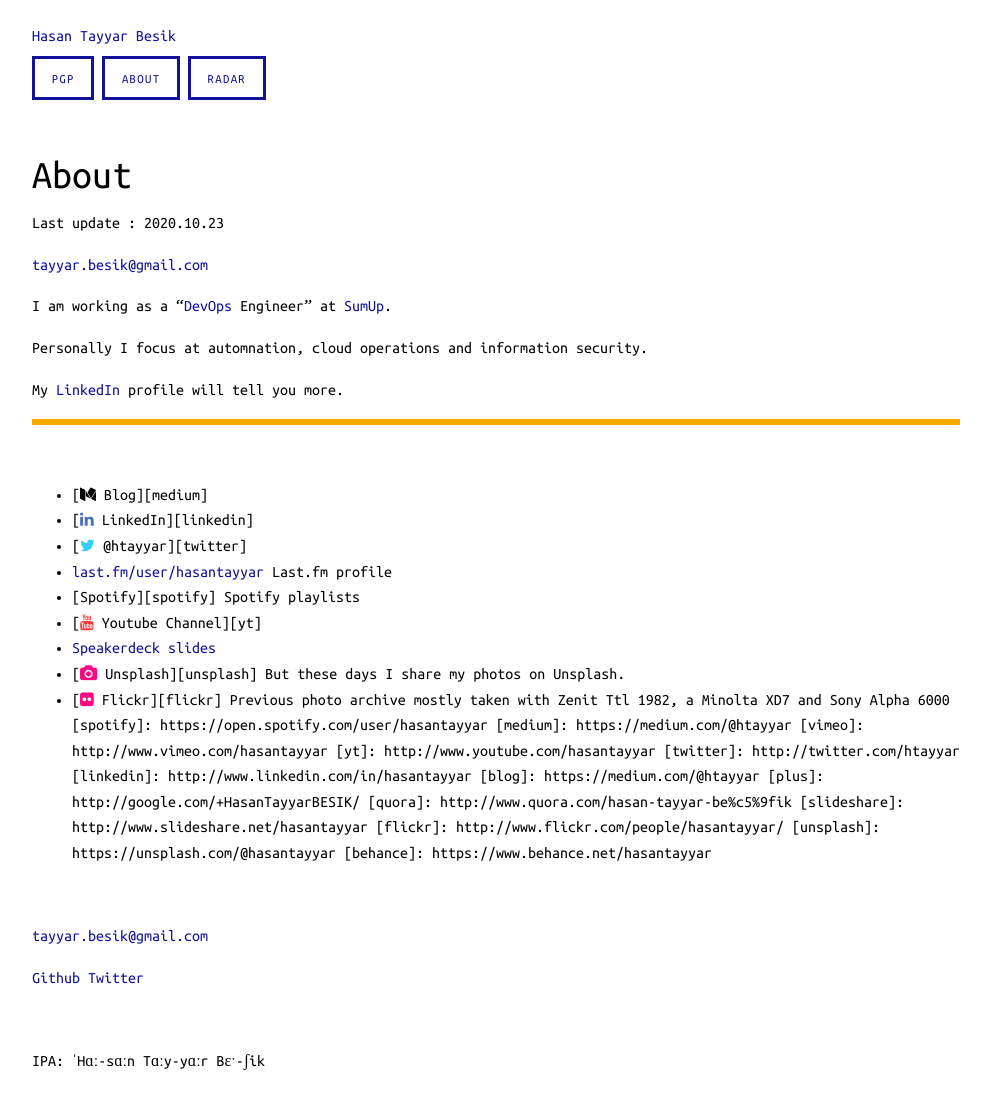
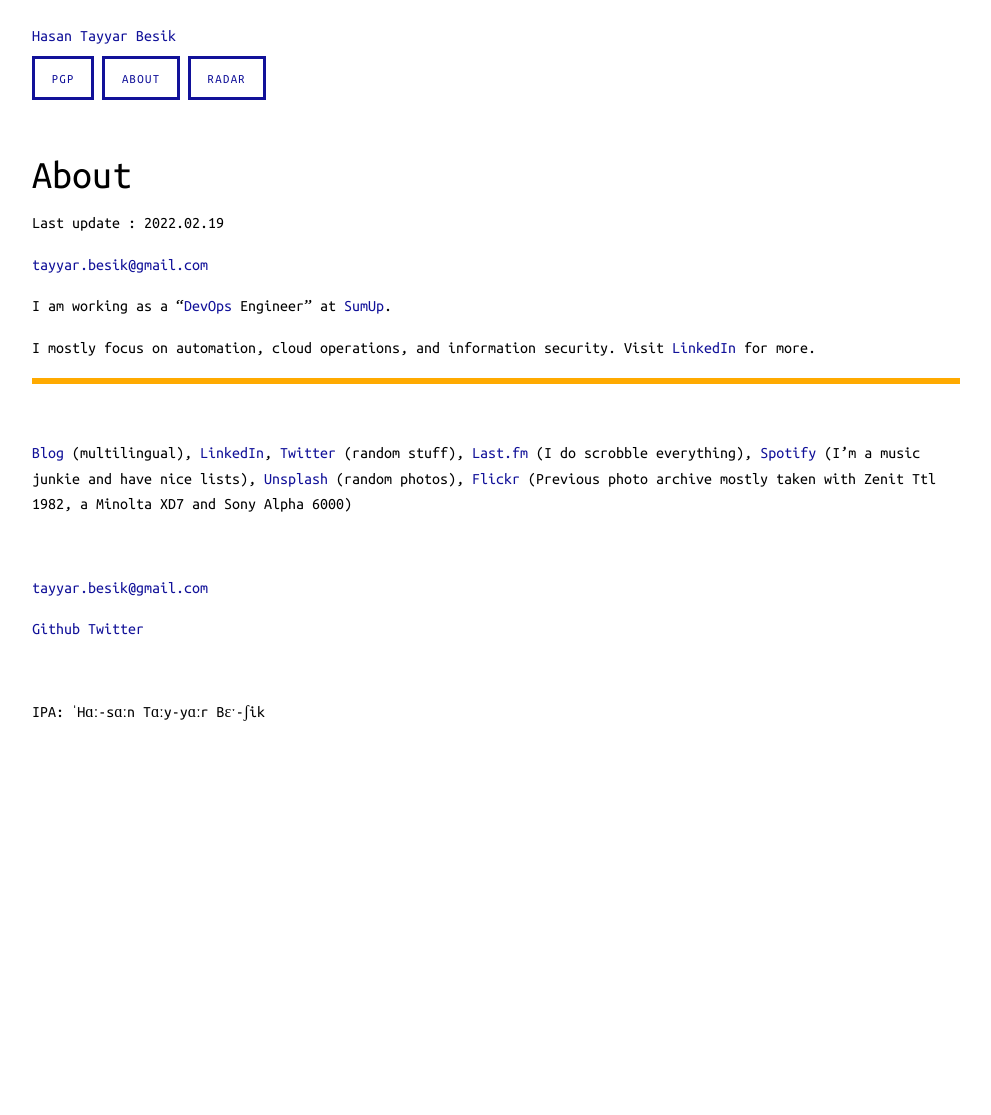
Before and after one commit to hasantayyar/hasantayyar.net, a Jekyll site: the page built from about.md, in a window 1280 px wide. Shown: the whole page, without its empty margins (144-1135 px from the left). Built offline with Jekyll 4.4.1, drawn with Linux system fonts in a browser that asks for light colours; Markdown is read by kramdown in place of the engine named in the settings; after the commit the page ends 900 px from its top, so only the background shows below that.

Commit message:
weight loss

```diff
--- a/about.md
+++ b/about.md
@@ -3,38 +3,15 @@
 title: About
 permalink: /about/
 ---
-Last update : 2020.10.23
+Last update : 2022.02.19
 
 [tayyar.besik@gmail.com](mailto:tayyar.besik@gmail.com)
 
 I am working as a "[DevOps](https://en.wikipedia.org/wiki/DevOps) Engineer" at [SumUp](https://sumup.com/).
 
-Personally I focus at automnation, cloud operations and information security.
-
-My [LinkedIn](http://www.linkedin.com/in/hasantayyar) profile will tell you more.
+I mostly focus on automation, cloud operations, and information security. Visit [LinkedIn](http://www.linkedin.com/in/hasantayyar) for more.
 
 
 <hr> <br>
 
-- [<span class="fa fa-medium" style="color:#030303"></span> Blog][medium]
-- [<span class="fa fa-linkedin" style="color:#4875B4"></span> LinkedIn][linkedin]
-- [<span class="fa fa-twitter" style="color:#33CCFF"></span> @htayyar][twitter]
-- [last.fm/user/hasantayyar](http://last.fm/user/hasantayyar) Last.fm profile
-- [Spotify][spotify] Spotify playlists
-- [<span class="fa fa-youtube" style="color:#FF3333"></span> Youtube Channel][yt]
-- [Speakerdeck slides](https://speakerdeck.com/hasantayyar/)
-- [<span class="fa fa-camera" style="color:#FE0883"></span> Unsplash][unsplash]  But these days I share my photos on Unsplash.
-- [<span class="fa fa-flickr" style="color:#FE0883"></span> Flickr][flickr]  Previous photo archive mostly taken with Zenit Ttl 1982, a Minolta XD7 and Sony Alpha 6000
-[spotify]: https://open.spotify.com/user/hasantayyar
-[medium]: https://medium.com/@htayyar
-[vimeo]: http://www.vimeo.com/hasantayyar
-[yt]: http://www.youtube.com/hasantayyar
-[twitter]: http://twitter.com/htayyar
-[linkedin]: http://www.linkedin.com/in/hasantayyar
-[blog]: https://medium.com/@htayyar
-[plus]: http://google.com/+HasanTayyarBESIK/
-[quora]: http://www.quora.com/hasan-tayyar-be%c5%9fik
-[slideshare]: http://www.slideshare.net/hasantayyar
-[flickr]: http://www.flickr.com/people/hasantayyar/
-[unsplash]: https://unsplash.com/@hasantayyar
-[behance]: https://www.behance.net/hasantayyar
+[Blog](https://medium.com/@htayyar) (multilingual), [LinkedIn](http://www.linkedin.com/in/hasantayyar), [Twitter](http://twitter.com/htayyar) (random stuff), [Last.fm](http://last.fm/user/hasantayyar) (I do scrobble everything), [Spotify](https://open.spotify.com/user/hasantayyar) (I'm a music junkie and have nice lists), [Unsplash](https://unsplash.com/@hasantayyar) (random photos), [Flickr](http://www.flickr.com/people/hasantayyar/) (Previous photo archive mostly taken with Zenit Ttl 1982, a Minolta XD7 and Sony Alpha 6000)
```
